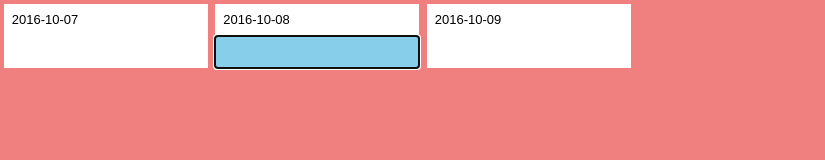
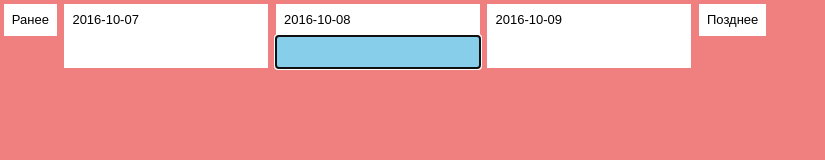
Before and after one commit to einse/respire-demo, a plain HTML site: page index.html in a window 1280 px wide. Shown: the whole page, without its empty margins (0-825 px from the left). Drawn offline with Linux system fonts and the light colour scheme.

Commit message:
Add classes 'sets-collection', 'mount', 'mount__button'. Add buttons 'Earlier' & 'Later'

```diff
--- a/index.html
+++ b/index.html
@@ -11,6 +11,12 @@
 </head>
 <body>
 	<div id="paper">
+		<div class="mount">
+			<div class="mount__button">
+				Ранее
+			</div>
+		</div>
+		<div class="sets-collection">
 			<div class="set">
 				<div class="set__entry"></div>
 				<div class="set__entry" contenteditable></div>
@@ -24,5 +30,11 @@
 				<div class="set__entry" contenteditable></div>
 			</div>
 		</div>
+		<div class="mount">
+			<div class="mount__button">
+				Позднее
+			</div>
+		</div>
+	</div>
 </body>
 </html>
--- a/style.css
+++ b/style.css
@@ -1,5 +1,5 @@
 /**
- * Setting layout part
+ * Setting layout
  */
 
 body {
@@ -10,20 +10,29 @@ body {
 	overflow-y: hidden;
 }
 
+body {
+	overflow-x: scroll;
+}
+
 /**
  * Flexbox part
  */
 
-body {
-	overflow-x: scroll;
+#paper {
+	display: flex;
+	flex-flow: row nowrap;
 }
 
-#paper {
+.mount {
+	display: flex;
+	flex-flow: column wrap;
+}
+
+.sets-collection {
 	display: flex;
 	flex-flow: row nowrap;
 	height: 100vh;
 	max-height: 100vh;
-	justify-content: flex-start;
 }
 
 .set {
@@ -33,13 +42,13 @@ body {
 	flex: 0 0 auto;
 }
 
+/**
+ * Other rules
+ */
+
 .set__entry {
 	width: 188px;
 }
-
-/**
- * Other rules
- */
 
 .set__entry {
 	background-color: white;
@@ -50,3 +59,16 @@ body {
 .set__entry:focus {
 	background-color: skyblue;
 }
+
+.mount__button {
+	margin: 0.1cm;
+}
+
+.mount__button {
+/*
+	TODO: Mix with 'set__entry?'
+*/
+	background: white;
+	min-height: 1.0rem;
+	padding: 0.5rem;
+}
```
Lines whose indentation alone changed are shown as unchanged.
